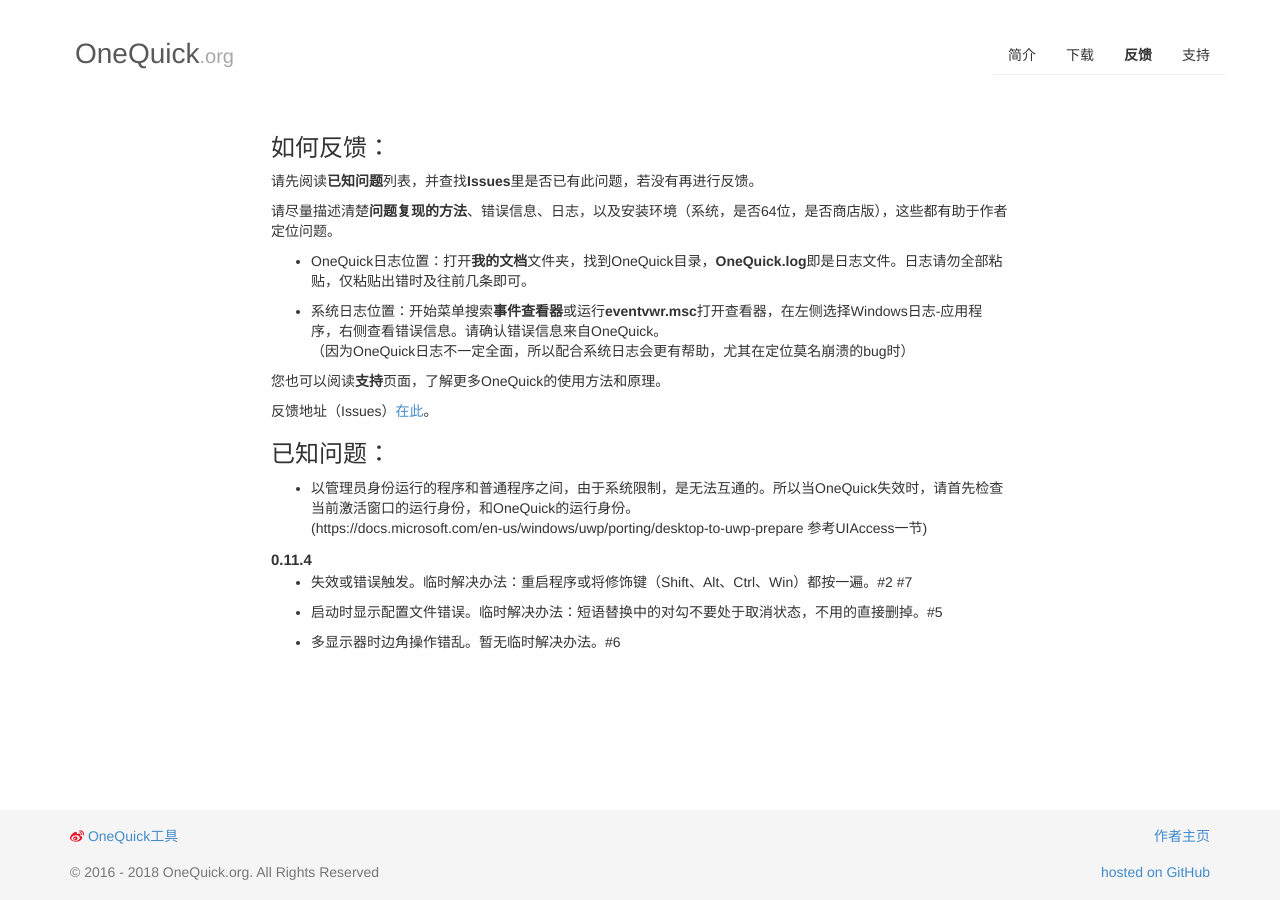
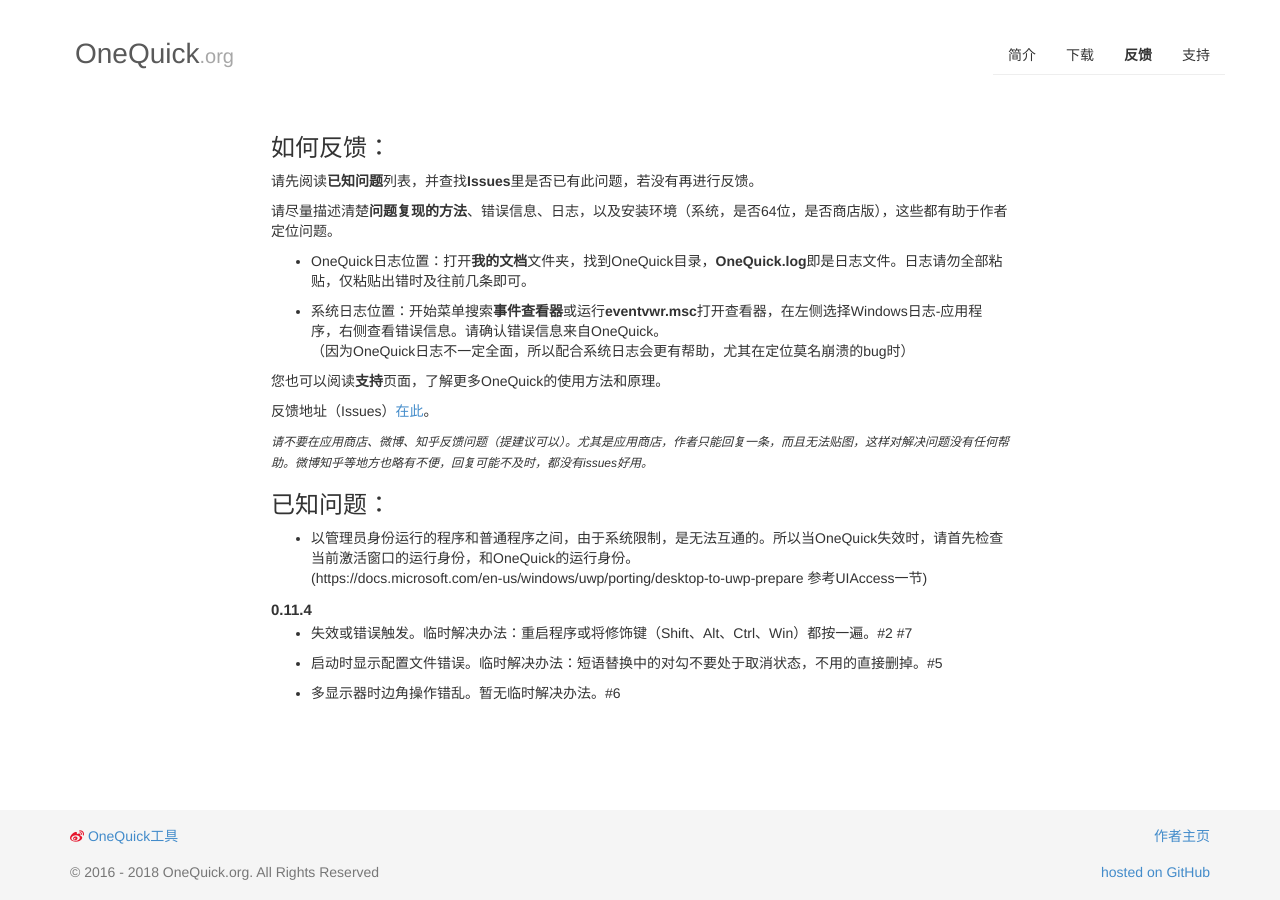
Before and after one commit to OneQuick/OneQuick.github.io-v1-legacy, a Jekyll site: the page built from feedback.md, in a window 1280 px wide. Built offline with Jekyll 4.4.1, drawn with Linux system fonts in a browser that asks for light colours.

Commit message:
no message

```diff
--- a/feedback.md
+++ b/feedback.md
@@ -19,6 +19,8 @@
 
 反馈地址（Issues）<a href="https://github.com/OneQuick/OneQuick.net/issues" target="_blank">在此</a>。
 
+<span style="font-size: 12px; font-style: italic;">请不要在应用商店、微博、知乎反馈问题（提建议可以）。尤其是应用商店，作者只能回复一条，而且无法贴图，这样对解决问题没有任何帮助。微博知乎等地方也略有不便，回复可能不及时，都没有issues好用。</span>
+
 
 ### 已知问题：
 
```
